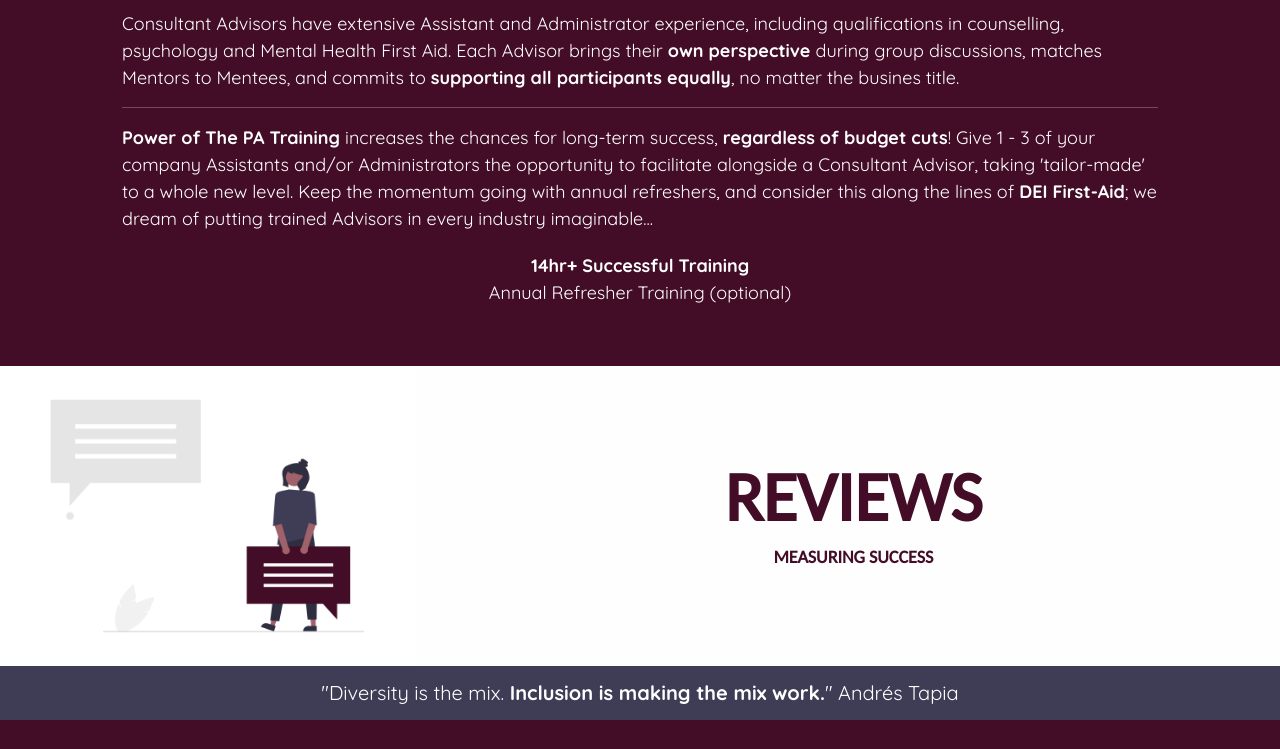
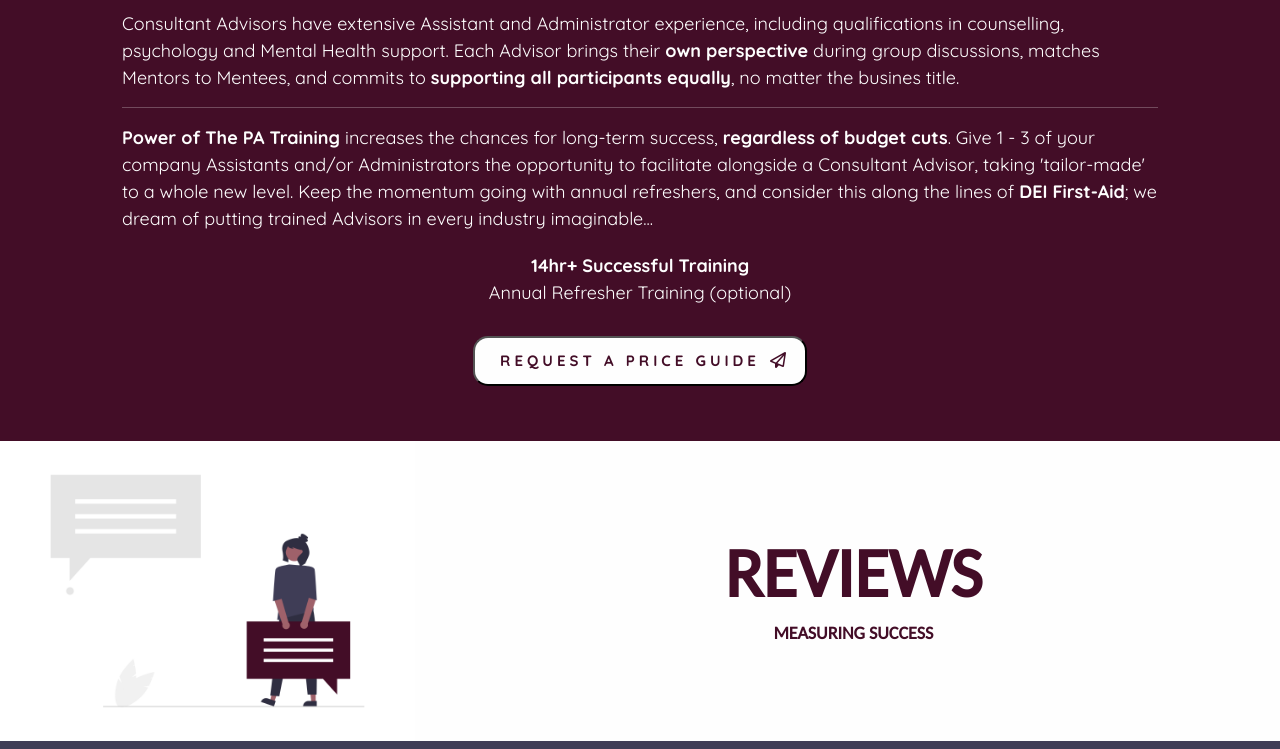
Before and after one commit to SkippyWalnuts/rev-mentoring-react, a React (Create React App) app: page / in a window 1280 px wide. Shown: the part 1781-2530 px from the top of the page. Built offline with nearby package versions, Linux system fonts and the light colour scheme.

Commit message:
Added AboutButton and styling

```diff
--- a/src/About.js
+++ b/src/About.js
@@ -1,4 +1,5 @@
 import React from "react";
+import AboutButton from "./AboutButton";
 import "./About.css";
 
 export default function About() {
@@ -84,13 +85,13 @@ export default function About() {
     <p>
 
     Consultant Advisors have extensive Assistant and Administrator experience, including qualifications in
-    counselling, psychology and Mental Health First Aid. Each Advisor brings their<strong>{" "}own
+    counselling, psychology and Mental Health support. Each Advisor brings their<strong>{" "}own
     perspective</strong> during group discussions, matches Mentors to Mentees, and commits to
     <strong>{" "}supporting all participants equally</strong>, no matter the busines title.
     <br />
     <hr />
     <strong>Power of The PA Training{" "}</strong> increases the chances for long-term success,
-    <strong>{" "}regardless of budget cuts</strong>! Give 1 - 3 of your company Assistants and/or Administrators the opportunity to facilitate
+    <strong>{" "}regardless of budget cuts</strong>. Give 1 - 3 of your company Assistants and/or Administrators the opportunity to facilitate
     alongside a Consultant Advisor, taking 'tailor-made' to a whole new level. Keep the momentum going with annual
     refreshers, and consider this along the lines of<strong>{" "}DEI First-Aid</strong>; we dream of putting trained Advisors in every industry imaginable...
 </p>
@@ -103,6 +104,7 @@ export default function About() {
     </div>
 </div>
 <span id="reviews"></span>
+<AboutButton />
 </div>
 
        );
--- /dev/null
+++ b/src/AboutButton.css
@@ -0,0 +1,14 @@
+.AboutButton button {
+    display: block;
+    margin: 20px auto 5px;
+    padding: 10px 15px 12px 25px;
+  }
+
+.AboutButton a {
+    color: var(--primary-color);
+}
+
+.AboutButton .price-guide-icon {
+font-size: 16px;
+padding-left: 10px;
+}
--- /dev/null
+++ b/src/AboutButton.js
@@ -0,0 +1,17 @@
+import React from "react";
+import "./AboutButton.css";
+
+export default function AboutButton() {
+    return (
+
+    <div className="AboutButton">
+
+      <button>
+        <a href="mailto:becca.early@outlook.com?subject=A Better Understanding Price Guide Request"
+        title="Email Becca Early to request a price guide for A Better Understanding"
+        className="price-guide-email">
+            Request A Price Guide<span className="price-guide-icon"><i className="fa-regular fa-paper-plane"></i></span></a></button>
+
+      </div>)
+        ;
+}
```
